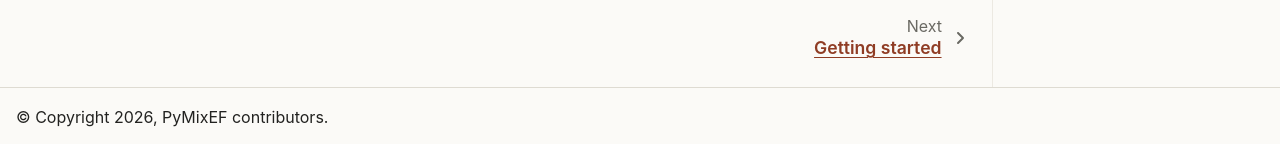
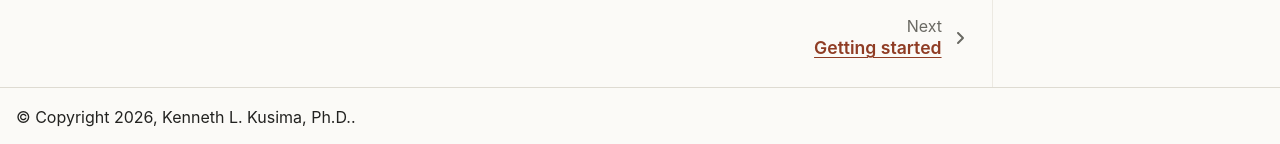
Before and after one commit to kkusima/PyMixEF, a Sphinx documentation site: the page built from docs/index.md, in a window 1280 px wide and 900 px high, scrolled down 1151 px. Shown: the part 753-897 px from the top of the window. Built offline with Sphinx 7.4.7 and the PyData theme 0.15.4, drawn with Linux system fonts in a browser that asks for light colours; pages that are not in the unit, such as notebooks, are missing from menus.

Commit message:
Update copyright information in conf.py

```diff
--- a/docs/conf.py
+++ b/docs/conf.py
@@ -16,7 +16,7 @@ from pymixef import __version__  # noqa: E402
 
 project = "PyMixEF"
 author = "PyMixEF contributors"
-copyright = "2026, PyMixEF contributors"
+copyright = "2026, Kenneth L. Kusima, Ph.D."
 version = __version__
 release = __version__
 
```
